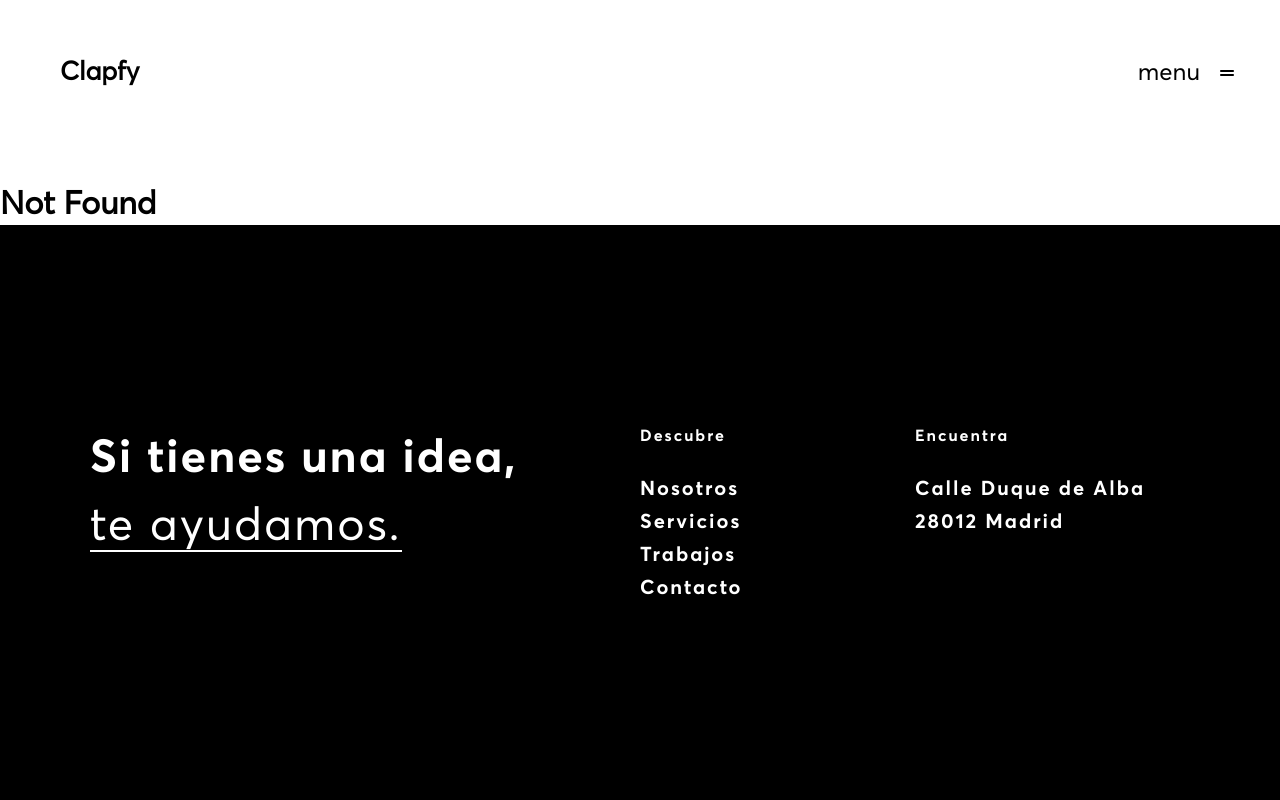
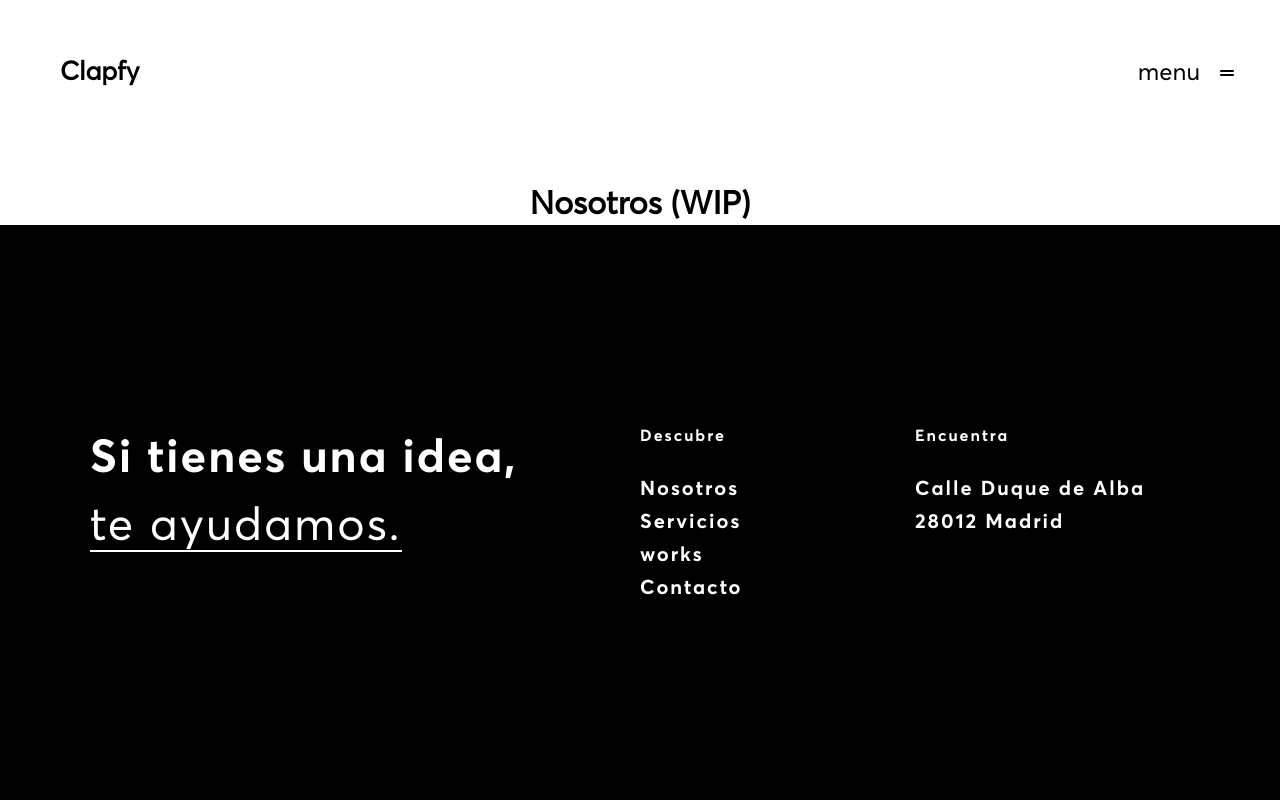
Before and after one commit to eloy98g/project-bird, a React app: page /aboutus in a window 1280 px wide. Before the commit this address had no page. Shown: the top 800 px of the page. Built offline with nearby package versions, Linux system fonts and the light colour scheme.

Commit message:
all pages added

```diff
--- a/src/components/Footer.jsx
+++ b/src/components/Footer.jsx
@@ -1,4 +1,5 @@
 import React from 'react';
+import { Link } from 'react-router-dom';
 import '../styles/components/Footer.scss';
 
 const Footer = () => {
@@ -13,10 +14,18 @@ const Footer = () => {
             </div>
             <div className="footer-main__descubre">
               <p className='footer-section-title'>Descubre</p>
-              <a href="/">Nosotros</a>
-              <a href="/">Servicios</a>
-              <a href="/">Trabajos</a>
-              <a href="/">Contacto</a>
+              <Link to='/aboutus'>
+                <p>Nosotros</p>
+              </Link>
+              <Link to='/services'>
+                <p>Servicios</p>
+              </Link>
+              <Link to='/works'>
+                <p>works</p>
+              </Link>
+              <Link to='/contact'>
+                <p>Contacto</p>
+              </Link>
             </div>
             <div className="footer-main__encuentra">
               <p className="footer-section-title">Encuentra</p>
--- /dev/null
+++ b/src/containers/AboutUs.jsx
@@ -0,0 +1,15 @@
+import React from 'react';
+
+const AboutUs = () => {
+  return (
+    <>
+      <div className="window">
+        <div className="window-content">
+          <h1>Nosotros (WIP)</h1>
+        </div>
+      </div>
+    </>
+  )
+}
+
+export default AboutUs;
--- /dev/null
+++ b/src/containers/Purpose.jsx
@@ -0,0 +1,15 @@
+import React from 'react'
+
+const Purpose = () => {
+  return (
+    <>
+      <div className="window">
+        <div className="window-content">
+          <h1>Propósito (WIP)</h1>
+        </div>
+      </div>
+    </>
+  )
+}
+
+export default Purpose
--- /dev/null
+++ b/src/containers/Services.jsx
@@ -0,0 +1,15 @@
+import React from 'react'
+
+const Services = () => {
+  return (
+    <>
+      <div className="window">
+        <div className="window-content">
+          <h1>Servicios (WIP)</h1>
+        </div>
+      </div>
+    </>
+  )
+}
+
+export default Services
--- /dev/null
+++ b/src/containers/Works.jsx
@@ -0,0 +1,15 @@
+import React from 'react'
+
+const Works = () => {
+  return (
+    <>
+      <div className="window">
+        <div className="window-content">
+          <h1>Trabajos (WIP)</h1>
+        </div>
+      </div>
+    </>
+  )
+}
+
+export default Works
--- a/src/routes/App.jsx
+++ b/src/routes/App.jsx
@@ -4,6 +4,10 @@ import Home from '../containers/Home';
 import NotFound from '../containers/NotFound';
 import Layout from '../components/Layout';
 import Contact from '../containers/Contact';
+import AboutUs from '../containers/AboutUs';
+import Purpose from '../containers/Purpose';
+import Works from '../containers/Works';
+import Services from '../containers/Services';
 
 const App = () => {
   return (
@@ -12,6 +16,10 @@ const App = () => {
         <Switch>
           <Route exact path='/' component={Home} />
           <Route exact path='/contact' component={Contact} />
+          <Route exact path='/aboutus' component={AboutUs} />
+          <Route exact path='/purpose' component={Purpose} />
+          <Route exact path='/works' component={Works} />
+          <Route exact path='/services' component={Services} />
           <Route component={NotFound} />
         </Switch>
       </Layout>
```
